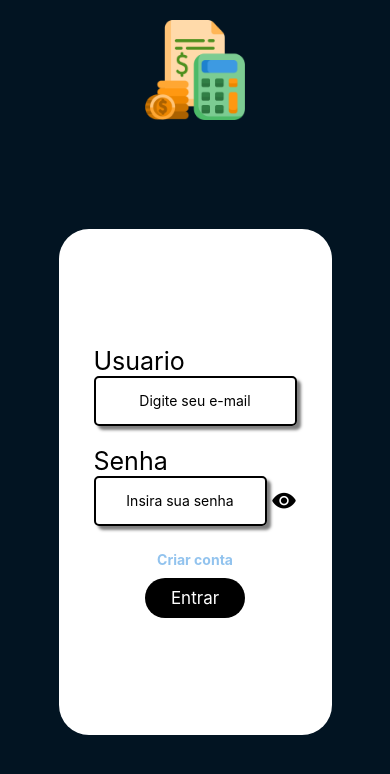
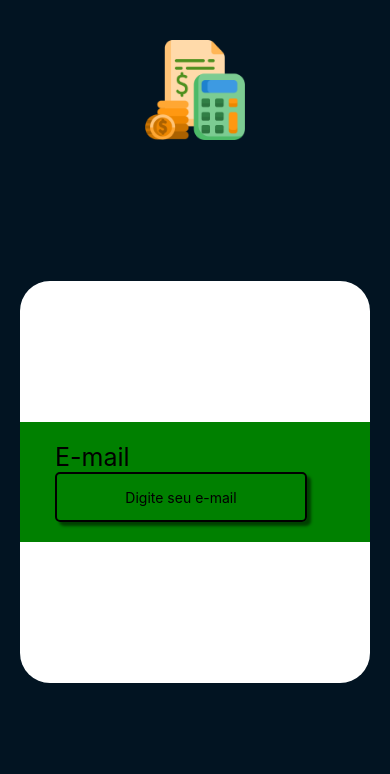
Before and after one commit to ViniSouza001/micro-bills, a React Native app in the folder app/: screen / in a window 390 px wide. Shown: the top 774 px of the page. Built offline with nearby package versions, Linux system fonts and the light colour scheme.

Commit message:
Ultima alteracao: 19/09/2023

```diff
--- a/app/App.js
+++ b/app/App.js
@@ -2,21 +2,12 @@ import React from 'react';
 import { StatusBar } from 'expo-status-bar';
 import { StyleSheet, Text, View } from 'react-native'
 import HomeScreen from './components/screens/HomeScreen'
+import global from './components/stylesheets/global.styles';
 
 export default function App() {
   return (
-    <View>
+    <View style={global.container}>
       <HomeScreen />
-      <StatusBar style="auto" />
     </View>
   );
 }
-
-const styles = StyleSheet.create({
-  container: {
-    flex: 1,
-    alignItems: 'center',
-    justifyContent: 'center',
-    flexDirection: 'column'
-  }
-})
--- a/app/components/Screens/HomeScreen.js
+++ b/app/components/Screens/HomeScreen.js
@@ -15,37 +15,16 @@ function HomeScreen({ navigation }) {
     }
 
     return (
-        <View style={[global.container, global.escuro]}>
+        <View style={[global.escuro, styles.bodyContainer]}>
             <Image source={require('../../assets/images/logo.png')} style={global.logo} />
             <View style={styles.form}>
                 <View style={styles.formContainer}>
-                    <Text style={styles.label}>Usuario</Text>
-                    <TextInput style={styles.input} placeholder="Digite seu e-mail" />
+                    <Text style={styles.label}>E-mail</Text>
+                    <TextInput
+                        style={styles.input}
+                        placeholder="Digite seu e-mail"
+                    />
                 </View>
-                <View style={styles.formContainer}>
-                    <Text style={styles.label}>Senha</Text>
-                    <View style={styles.inputArea}>
-                        <TextInput
-                            style={styles.input}
-                            placeholder="Insira sua senha"
-                            value={input}
-                            onChangeText={(texto) => setInput(texto)}
-                            secureTextEntry={revelar ? false : true}
-                        />
-                        <TouchableOpacity>
-                            <Ionicons
-                                name={revelar ? "eye-off" : "eye"}
-                                color="#000000"
-                                size={25}
-                                onPress={() => setRevelar((state) => !state)}
-                            />
-                        </TouchableOpacity>
-                    </View>
-                </View>
-                <TouchableOpacity style={styles.mt15}>
-                    <Text style={styles.azul}>Criar conta</Text>
-                </TouchableOpacity>
-                <ButtonForm text="Entrar" handleOnPress={login} />
             </View>
         </View>
     )
--- a/app/components/stylesheets/global.styles.js
+++ b/app/components/stylesheets/global.styles.js
@@ -2,6 +2,7 @@ import { StyleSheet } from "react-native";
 
 const global = StyleSheet.create({
     container: {
+        flex: 1,
         width: '100vw',
         height: '100vh',
         flexDirection: 'column',
@@ -10,7 +11,10 @@ const global = StyleSheet.create({
     },
     escuro: {
         backgroundColor: 'rgb(2, 20, 34)',
-        color: "#FFFFFF"
+        color: "#FFFFFF",
+        width: '100%',
+        height: '100%',
+        flex: 1,
     },
     claro: {
         backgroundColor: 'rgb(255, 255, 255)',
--- a/app/components/stylesheets/homeScreen.styles.js
+++ b/app/components/stylesheets/homeScreen.styles.js
@@ -2,13 +2,18 @@ import { StyleSheet } from "react-native";
 const styles = StyleSheet.create({
     form: {
         backgroundColor: "#FFFFFF",
-        width: '70vw',
-        height: '60vh',
+        width: '100%',
+        height: '50%',
         alignSelf: 'center',
         margin: 'auto',
         alignItems: 'center',
         justifyContent: 'center',
         borderRadius: 30,
+    },
+    bodyContainer: {
+        padding: 20,
+        alignItems: 'center',
+        justifyContent: 'space-evenly'
     },
     label: {
         fontSize: 25,
@@ -24,7 +29,10 @@ const styles = StyleSheet.create({
         width: '100%',
         paddingLeft: '35px',
         paddingRight: '35px',
-        margin: 10
+        margin: 10,
+        backgroundColor: 'green',
+        padding: 20,
+        alignItems: 'flex-start'
     },
     input: {
         borderRadius: 5,
@@ -36,7 +44,7 @@ const styles = StyleSheet.create({
         borderRightWidth: 2,
         borderLeftColor: '#000',
         borderLeftWidth: 2,
-        width: '100%',
+        width: '90%',
         height: 50,
         textAlign: 'center',
         fontSize: 14,
```
Also changed, not shown: 1 other file (tests, documents, lock files or other folders).
